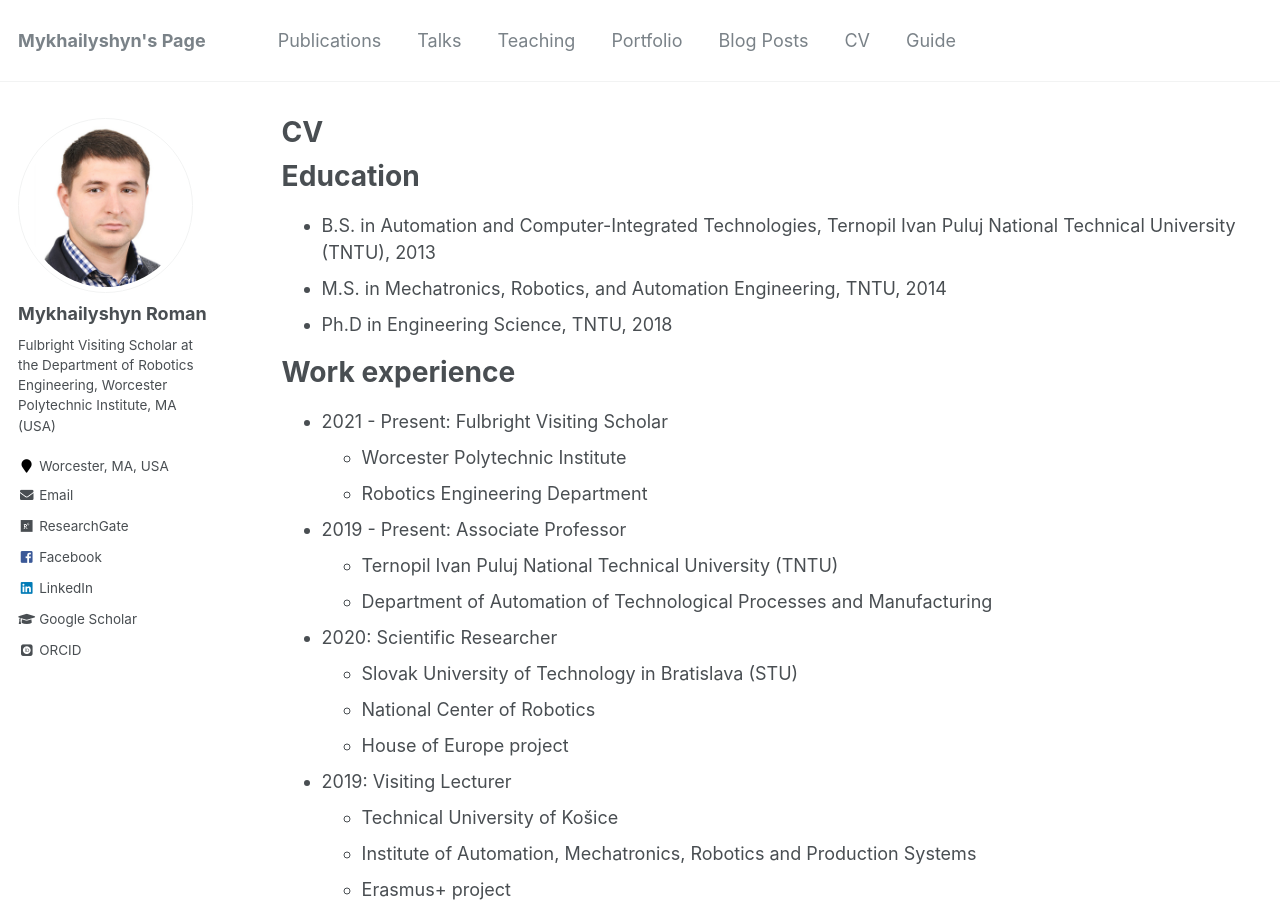
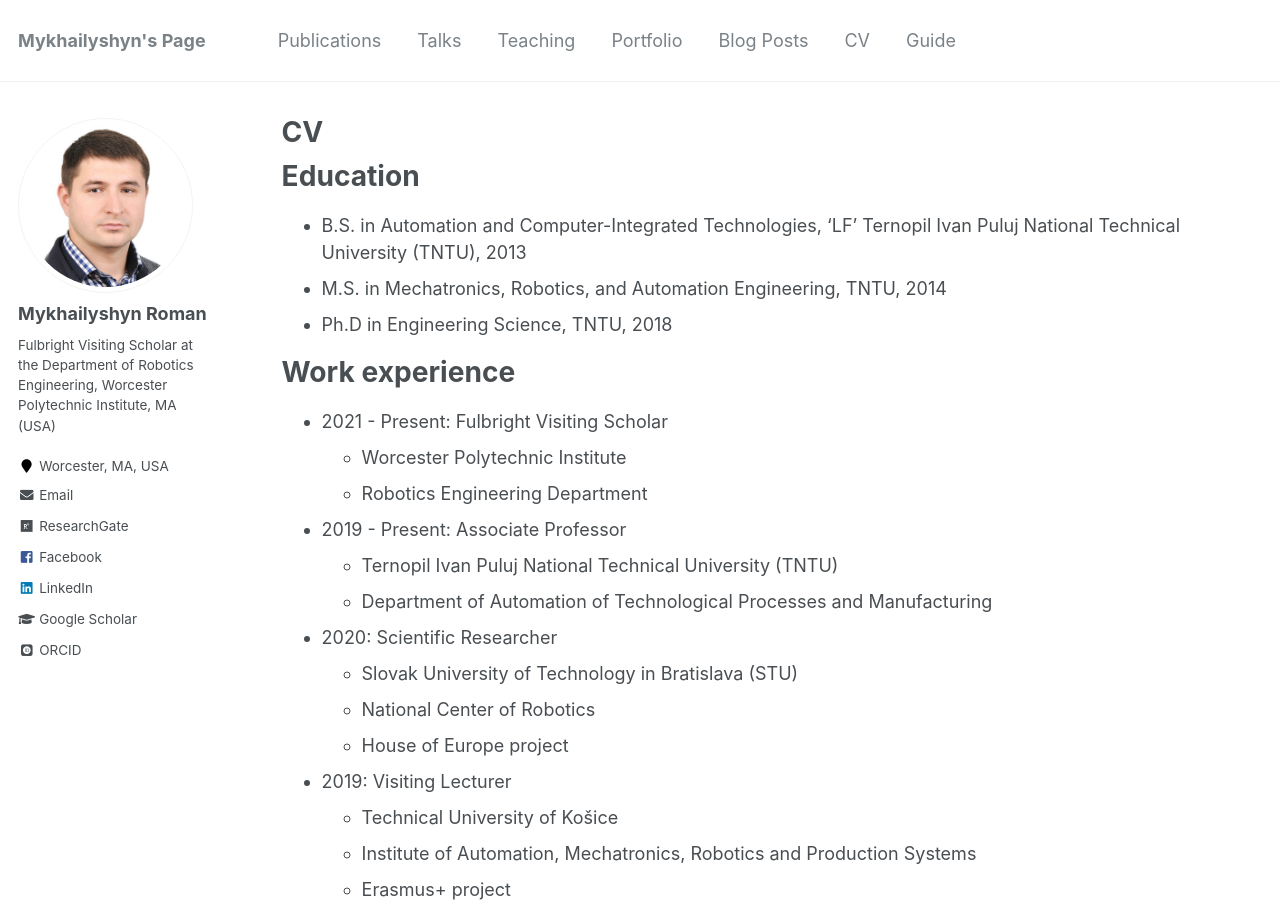
Before and after one commit to RomanMykhailyshyn/RomanMykhailyshyn.github.io, a Jekyll site: the page built from _pages/cv.md, in a window 1280 px wide and 900 px high. Built offline with Jekyll 4.4.1, drawn with Linux system fonts in a browser that asks for light colours; some web fonts are replaced.

Commit message:
Update cv.md

```diff
--- a/_pages/cv.md
+++ b/_pages/cv.md
@@ -11,7 +11,7 @@ redirect_from:
 
 Education
 ======
-* B.S. in Automation and Computer-Integrated Technologies,
+* B.S. in Automation and Computer-Integrated Technologies, 'LF'
 Ternopil Ivan Puluj National Technical University (TNTU), 2013
 * M.S. in Mechatronics, Robotics, and Automation Engineering, TNTU, 2014
 * Ph.D in Engineering Science, TNTU, 2018
```
